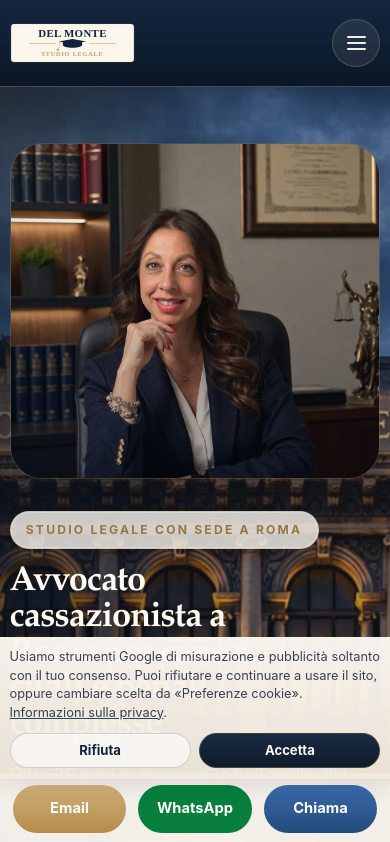
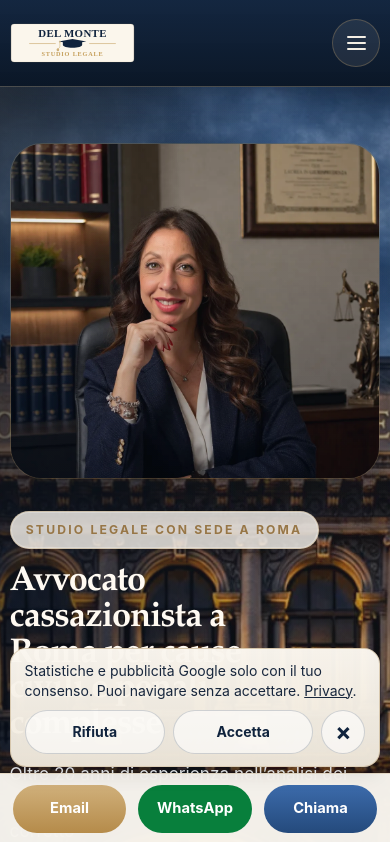
Before and after one commit to mail-italy/avvocatodelmonte-nextjs, a Next.js app: page / in a window 390 px wide. Shown: the top 842 px of the page. Built offline with nearby package versions, Linux system fonts and the light colour scheme.

Commit message:
Apply approved succession opening and compact responsive cookie notice

```diff
--- a/app/globals.css
+++ b/app/globals.css
@@ -291,15 +291,17 @@ p {
 }
 
 .cookie-banner {
-  position: sticky;
-  top: var(--header-height);
-  z-index: 32;
+  position: fixed;
+  right: 1rem;
+  bottom: 1rem;
+  z-index: 100;
+  width: min(42rem, calc(100% - 2rem));
+  max-height: 60vh;
+  overflow-y: auto;
   background: linear-gradient(180deg, rgba(250, 246, 239, 0.98) 0%, rgba(240, 233, 220, 0.96) 100%);
-  border-bottom: 1px solid rgba(183, 154, 103, 0.26);
+  border: 1px solid rgba(183, 154, 103, 0.4);
+  border-radius: 1rem;
   box-shadow: 0 8px 20px rgba(9, 21, 38, 0.08);
-  transform-origin: top;
-  transition: opacity 180ms ease, transform 180ms ease, max-height 220ms ease, margin-bottom 220ms ease;
-  max-height: 5rem;
 }
 
 .cookie-banner-visible {
@@ -307,35 +309,24 @@ p {
   transform: translateY(0);
 }
 
-.cookie-banner-closing {
-  opacity: 0;
-  transform: translateY(-0.4rem);
-  max-height: 0;
-  margin-bottom: -1px;
-  overflow: hidden;
-}
-
 .cookie-banner-inner {
-  display: flex;
-  align-items: center;
-  justify-content: space-between;
-  gap: 1rem;
-  min-height: 3.4rem;
-  padding: 0.55rem 0;
+  width: 100%;
+  padding: 0.75rem 0.875rem;
 }
 
 .cookie-banner-text {
   margin: 0;
-  color: rgba(24, 39, 61, 0.86);
-  font-size: 0.84rem;
-  line-height: 1.45;
+  color: #18273d;
+  font-size: 0.875rem;
+  line-height: 1.4;
 }
 
 .cookie-banner-actions {
-  display: inline-flex;
-  align-items: center;
-  gap: 0.55rem;
-  flex-shrink: 0;
+  display: grid;
+  grid-template-columns: minmax(0, 1fr) minmax(0, 1fr) 44px;
+  align-items: center;
+  gap: 0.5rem;
+  margin-top: 0.625rem;
 }
 
 .cookie-banner-button {
@@ -343,11 +334,12 @@ p {
   border: 1px solid rgba(16, 35, 61, 0.18);
   background: rgba(255, 255, 255, 0.62);
   color: var(--primary);
-  min-height: 2.15rem;
-  padding: 0.5rem 0.95rem;
+  min-height: 44px;
+  min-width: 44px;
+  padding: 0.5rem 0.75rem;
   border-radius: 999px;
   font: inherit;
-  font-size: 0.82rem;
+  font-size: 0.875rem;
   font-weight: 700;
   line-height: 1;
   transition: background-color 180ms ease, border-color 180ms ease, color 180ms ease, transform 180ms ease;
@@ -359,16 +351,9 @@ p {
   border-color: rgba(16, 35, 61, 0.28);
 }
 
-.cookie-banner-button.is-primary {
-  background: linear-gradient(180deg, rgba(16, 35, 61, 0.96) 0%, rgba(10, 22, 38, 0.98) 100%);
-  border-color: rgba(183, 154, 103, 0.28);
-  color: #fffaf2;
-}
-
-.cookie-banner-button.is-primary:hover,
-.cookie-banner-button.is-primary:focus-visible {
-  transform: translateY(-1px);
-  background: linear-gradient(180deg, rgba(21, 44, 76, 0.98) 0%, rgba(10, 22, 38, 1) 100%);
+.cookie-banner-close {
+  padding: 0;
+  font-size: 1.5rem;
 }
 
 .header-inner {
@@ -1090,6 +1075,10 @@ p {
   margin-bottom: 1.75rem;
 }
 
+.section-head.with-link {
+  flex-wrap: wrap;
+}
+
 .section-cta-row {
   margin-top: 1.8rem;
 }
@@ -1792,6 +1781,10 @@ p {
   list-style: none;
   display: grid;
   gap: 0.7rem;
+}
+
+.footer-contact-list {
+  overflow-wrap: anywhere;
 }
 
 .site-footer a:hover {
@@ -2239,34 +2232,6 @@ p {
     width: min(var(--max), calc(100% - 1.2rem));
   }
 
-  .cookie-banner {
-    top: var(--header-height);
-    max-height: 8.2rem;
-  }
-
-  .cookie-banner-inner {
-    flex-direction: column;
-    align-items: flex-start;
-    justify-content: center;
-    gap: 0.7rem;
-    min-height: auto;
-    padding: 0.7rem 0;
-  }
-
-  .cookie-banner-text {
-    font-size: 0.8rem;
-  }
-
-  .cookie-banner-actions {
-    width: 100%;
-  }
-
-  .cookie-banner-button {
-    flex: 1 1 0;
-    justify-content: center;
-    min-width: 0;
-  }
-
   .hero-pill-grid,
   .steps-grid,
   .cards-grid.three,
@@ -2355,9 +2320,11 @@ p {
 }
 
 /* Persistent, global consent controls: no dismissal by scrolling. */
-.cookie-banner { position: fixed; top: auto; bottom: 0; left: 0; right: 0; z-index: 100; max-height: 70vh; overflow-y: auto; }
 .cookie-banner-text a { text-decoration: underline; }
 .cookie-preferences-link { color: inherit; background: none; border: 0; padding: 0; font: inherit; text-decoration: underline; cursor: pointer; }
 .cookie-preferences-link:focus-visible { outline: 2px solid currentColor; outline-offset: 4px; }
 .contact-map-placeholder { min-height: 16rem; padding: 2rem; display: grid; align-content: center; text-align: center; }
-@media (max-width: 900px) { .cookie-banner { bottom: 4rem; max-height: 65vh; } .cookie-banner-actions { flex-wrap: wrap; } }
+@media (max-width: 900px) {
+  .cookie-banner { right: 0.6rem; bottom: calc(4.8rem + env(safe-area-inset-bottom, 0px)); width: calc(100% - 1.2rem); }
+  .cookie-banner-inner { width: 100%; }
+}
--- a/components/ConsentManager.js
+++ b/components/ConsentManager.js
@@ -92,15 +92,14 @@ export default function ConsentManager() {
     <div className="cookie-banner cookie-banner-visible" role="region" aria-label="Preferenze cookie">
       <div className="container cookie-banner-inner">
         <div className="cookie-banner-text">
-          Usiamo strumenti Google di misurazione e pubblicità soltanto con il tuo consenso.
-          Puoi rifiutare e continuare a usare il sito, oppure cambiare scelta da «Preferenze cookie».
-          {' '}<Link href="/privacy">Informazioni sulla privacy</Link>.
+          Statistiche e pubblicità Google solo con il tuo consenso. Puoi navigare senza accettare.
+          {' '}<Link href="/privacy">Privacy</Link>.
           {storageError ? <p role="status">Non è stato possibile salvare la scelta. Il consenso resta negato in questa pagina; se la ricarichi, verifica nuovamente le preferenze.</p> : null}
         </div>
         <div className="cookie-banner-actions">
           <button type="button" className="cookie-banner-button" onClick={() => choose('rejected')}>Rifiuta</button>
-          <button type="button" className="cookie-banner-button is-primary" onClick={() => choose('accepted')}>Accetta</button>
-          {choice ? <button type="button" className="cookie-banner-button" onClick={() => setOpen(false)}>Chiudi</button> : null}
+          <button type="button" className="cookie-banner-button" onClick={() => choose('accepted')}>Accetta</button>
+          <button type="button" className="cookie-banner-button cookie-banner-close" aria-label="Chiudi senza accettare" title="Chiudi senza accettare" onClick={() => choose('rejected')}><span aria-hidden="true">×</span></button>
         </div>
       </div>
     </div>
```
Also changed, not shown: lib/seoPages.js.
